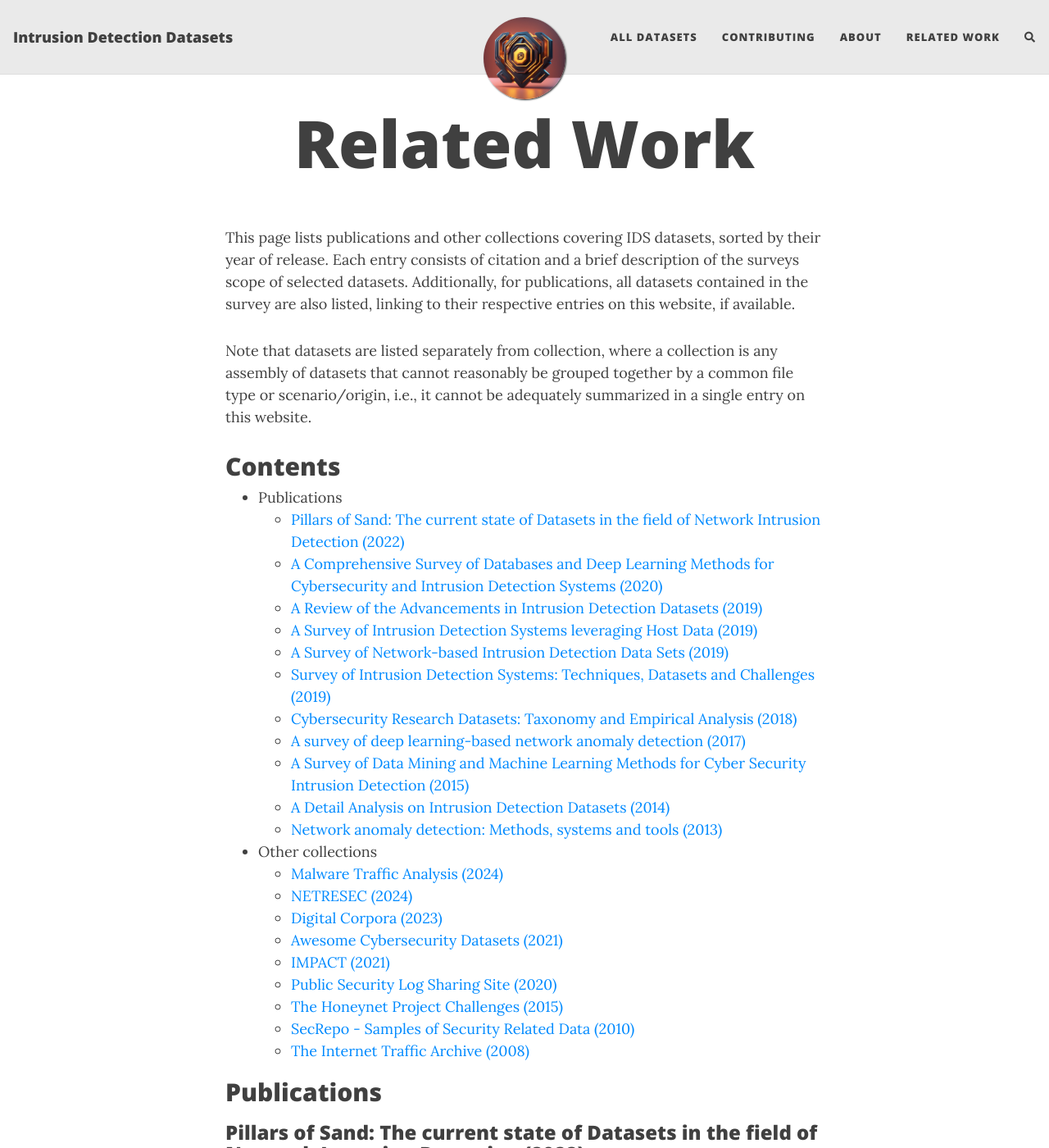
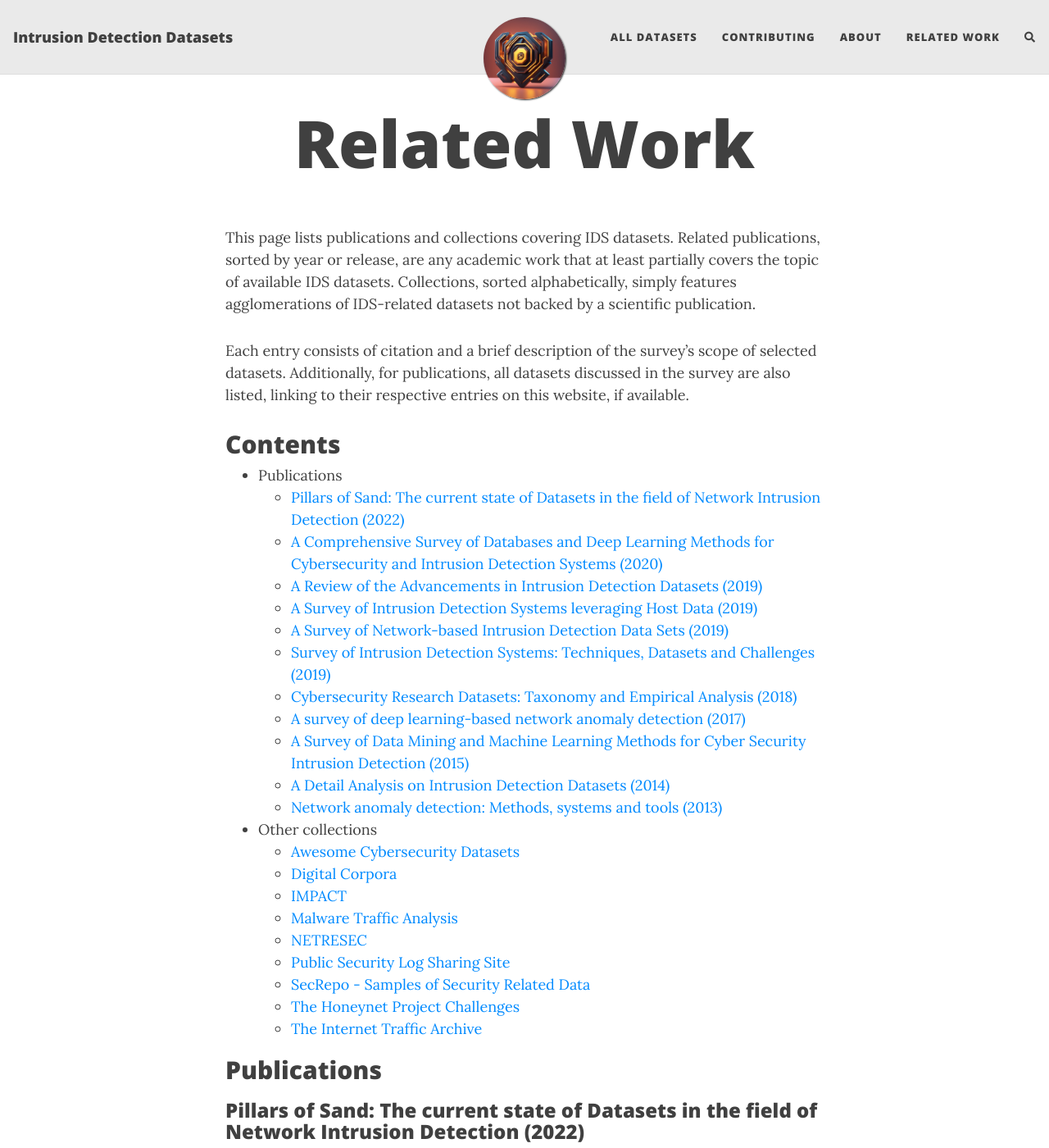
Before and after one commit to fkie-cad/COMIDDS, a Jekyll site: the page built from content/related_work.md, in a window 1280 px wide and 1400 px high. Shown: the whole window at 82% size. Built offline with Jekyll 4.4.1, drawn with Linux system fonts in a browser that asks for light colours; nearby versions of some CDN libraries; comment, search, counter and statistics services are not loaded; some of the changed text lies outside the part shown.

Commit message:
Add requested changes

````diff
--- a/content/related_work.md
+++ b/content/related_work.md
@@ -2,14 +2,12 @@
 title: Related Work
 ---
 
-This page lists publications and other collections covering IDS datasets, sorted by their year of release.
-Each entry consists of citation and a brief description of the surveys scope of selected datasets.
-Additionally, for publications, all datasets contained in the survey are also listed, linking to their respective
-entries on this website, if available.
+This page lists publications and collections covering IDS datasets.
+Related publications, sorted by year or release, are any academic work that at least partially covers the topic of available IDS datasets.
+Collections, sorted alphabetically, simply features agglomerations of IDS-related datasets not backed by a scientific publication.
 
-Note that datasets are listed separately from collection, where a collection is any assembly of datasets that cannot
-reasonably be grouped together by a common file type or scenario/origin, i.e., it cannot be adequately summarized in a
-single entry on this website.
+Each entry consists of citation and a brief description of the survey's scope of selected datasets.
+Additionally, for publications, all datasets discussed in the survey are also listed, linking to their respective entries on this website, if available.
 
 ## Contents
 
@@ -26,15 +24,15 @@
     - [A Detail Analysis on Intrusion Detection Datasets (2014)](#a-detail-analysis-on-intrusion-detection-datasets-2014)
     - [Network anomaly detection: Methods, systems and tools (2013)](#network-anomaly-detection-methods-systems-and-tools-2013)
 - Other collections
-    - [Malware Traffic Analysis (2024)](#malware-traffic-analysis-2024)
-    - [NETRESEC (2024)](#netresec-2024)
-    - [Digital Corpora (2023)](#digital-corpora-2023)
-    - [Awesome Cybersecurity Datasets (2021)](#awesome-cybersecurity-datasets-2021)
-    - [IMPACT (2021)](#impact-2021)
-    - [Public Security Log Sharing Site (2020)](#public-security-log-sharing-site-2010)
-    - [The Honeynet Project Challenges (2015)](#the-honeynet-project-challenges-2015)
-    - [SecRepo - Samples of Security Related Data (2010)](#secrepo---samples-of-security-related-data-2020)
-    - [The Internet Traffic Archive (2008)](#the-internet-traffic-archive-2008)
+    - [Awesome Cybersecurity Datasets](#awesome-cybersecurity-datasets)
+    - [Digital Corpora](#digital-corpora)
+    - [IMPACT](#impact)
+    - [Malware Traffic Analysis](#malware-traffic-analysis)
+    - [NETRESEC](#netresec)
+    - [Public Security Log Sharing Site](#public-security-log-sharing-site)
+    - [SecRepo - Samples of Security Related Data](#secrepo---samples-of-security-related-data)
+    - [The Honeynet Project Challenges](#the-honeynet-project-challenges)
+    - [The Internet Traffic Archive](#the-internet-traffic-archive)
 
 ## Publications
 
@@ -44,12 +42,10 @@
 Gints Engelen, Robert Flood, Lisa Liu, Vera Rimmer, Henry Clausen, David Aspinall, & Wouter Joosen. (2022). Pillars of Sand: The current state of Datasets in the field of Network Intrusion Detection. Zenodo. https://doi.org/10.5281/zenodo.7068716
 ```
 
-An analysis of the five most commonly used datasets for anomaly-based NIDS evaluation, focusing on highlighting flaws
-and errors within these datasets, and discussing the lack of variability in benign and malicious traffic.
+An analysis of the five most commonly used datasets for anomaly-based NIDS evaluation, focusing on highlighting flaws and errors within these datasets, and discussing the lack of variability in benign and malicious traffic.
 They also offer an allegedly improved version of one of the surveyed datasets, CSE-CIC-IDS 2018.
 
 Referenced datasets:
-
 - [CIC-IDS 2017](/intrusion-detection-datasets/content/datasets/cic_ids2017)
 - [CSE-CIC-IDS 2018](/intrusion-detection-datasets/content/datasets/cse_cic_ids2018)
 - [UNSW NB15](/intrusion-detection-datasets/content/datasets/unsw_nb15)
@@ -63,13 +59,10 @@
 ```
 
 This survey focuses on machine learning methods for intrusion detection, especially those based on deep learning.
-Alongside this, the authors present a list of datasets used to benchmark these approaches, which they categorize into
-either host-based (system calls) or network-based (pcaps and NetFlows).
-Each dataset is described in a couple of sentences, with the six most commonly used ones undergoing some more analysis
-regarding properties like feature and sample count or attack types.
+Alongside this, the authors present a list of datasets used to benchmark these approaches, which they categorize into either host-based (system calls) or network-based (pcaps and NetFlows).
+Each dataset is described in a couple of sentences, with the six most commonly used ones undergoing some more analysis regarding properties like feature and sample count or attack types.
 
 Referenced datasets:
-
 - [ASNM CDX](/intrusion-detection-datasets/content/datasets/asnm_datasets)
 - [CDX CTF 2009](/intrusion-detection-datasets/content/datasets/cdx_2009)
 - [CIC-IDS 2017](/intrusion-detection-datasets/content/datasets/cic_ids2017)
@@ -86,11 +79,9 @@
 - [NSL-KDD](/intrusion-detection-datasets/content/datasets/nsl_kdd_dataset)
 - [Twente 2009](/intrusion-detection-datasets/content/datasets/twente_2009)
 - [UNSW NB15](/intrusion-detection-datasets/content/datasets/unsw_nb15)
-- Mentioned, but not further detailed:<br>Metrosec, UNIBS 2009, TUIDS, University of Napoli traffic dataset, CSIC 2010
-  HTTP dataset, UNM system call dataset
+- Mentioned, but not further detailed:<br>Metrosec, UNIBS 2009, TUIDS, University of Napoli traffic dataset, CSIC 2010 HTTP dataset, UNM system call dataset
 
 Referenced collections:
-
 - CAIDA
 - DEFCON CTF Archive
 - MAWILab
@@ -102,15 +93,11 @@
 Thakkar, A., & Lohiya, R. (2020). A review of the advancement in intrusion detection datasets. Procedia Computer Science, 167, 636-645.
 ```
 
-This work focuses only on datasets used for the evaluation of network-based IDSs (mostly anomaly-based), presenting a
-brief overview in the
-form of feature count, attack types and one sentence of description.
-It (very shortly) discusses some methods used in this field and goes into a bit more detail for two of the surveyed
-datasets, CIC IDS 2017 and CSE CIC IDS 2018.
+This work focuses only on datasets used for the evaluation of network-based IDSs (mostly anomaly-based), presenting a brief overview in the form of feature count, attack types and one sentence of description.
+It (very shortly) discusses some methods used in this field and goes into a bit more detail for two of the surveyed datasets, CIC IDS 2017 and CSE CIC IDS 2018.
 Strangely, it also includes some datasets that are not really network-related, like ADFA-LD.
 
 Referenced datasets:
-
 - [ADFA-LD](/intrusion-detection-datasets/content/datasets/adfa_ld), [ADFA-WD](/intrusion-detection-datasets/content/datasets/adfa_wd)
 - [CDX CTF 2009](/intrusion-detection-datasets/content/datasets/cdx_2009)
 - [CIC-IDS 2017](/intrusion-detection-datasets/content/datasets/cic_ids2017)
@@ -124,7 +111,6 @@
 - [Twente 2009](/intrusion-detection-datasets/content/datasets/twente_2009)
 
 Referenced Collections:
-
 - CAIDA
 - DEFCON CTF Archive
 
@@ -134,14 +120,11 @@
 Bridges, R. A., Glass-Vanderlan, T. R., Iannacone, M. D., Vincent, M. S., & Chen, Q. (2019). A survey of intrusion detection systems leveraging host data. ACM Computing Surveys (CSUR), 52(6), 1-35.
 ```
 
-This survey focuses on host based IDSs designed to detect attacks on enterprise networks, dividing them into categories
-based on their approach.
-In addition to this, it provides an overview of several existing datasets and collections of datasets to "accommodate
-current researchers", describing each of them briefly.
+This survey focuses on host based IDSs designed to detect attacks on enterprise networks, dividing them into categories based on their approach.
+In addition to this, it provides an overview of several existing datasets and collections of datasets to "accommodate current researchers", describing each of them briefly.
 Surprisingly, it also features datasets like KDD and NSL KDD, which positively do not feature any host data.
 
 Referenced datasets:
-
 - Active DNS Project
 - [ADFA-LD](/intrusion-detection-datasets/content/datasets/adfa_ld), [ADFA-WD](/intrusion-detection-datasets/content/datasets/adfa_wd)
 - [Comprehensive Multi-Source Cybersecurity Events](/intrusion-detection-datasets/content/datasets/comp_multi_source_cybersec_events)
@@ -159,7 +142,6 @@
 - Vast Challenge 2013
 
 Referenced collections:
-
 - CAIDA
 - [Digital Corpora Database](#digital-corpora-2023)
 - [IMPACT](#impact-2021)
@@ -175,12 +157,10 @@
 ```
 
 This survey focuses on datasets used for the evaluation of anomaly-based.
-It does so by first defining 15 different properties to describe, such as year of creation, format, duration, or type of
-network, and then applying this methodology to 32 network datasets, along with a short description for each one.
+It does so by first defining 15 different properties to describe, such as year of creation, format, duration, or type of network, and then applying this methodology to 32 network datasets, along with a short description for each one.
 Additionally, several existing collections of datasets are listed.
 
 Referenced datasets:
-
 - AWID
 - Booters Dataset
 - ISCX Botnet 2014
@@ -215,7 +195,6 @@
 - [UNSW-NB15](/intrusion-detection-datasets/content/datasets/unsw_nb15)
 
 Referenced collections:
-
 - AZSecure
 - CAIDA
 - Contagiodump
@@ -242,11 +221,9 @@
 Khraisat, A., Gondal, I., Vamplew, P., & Kamruzzaman, J. (2019). Survey of intrusion detection systems: techniques, datasets and challenges. Cybersecurity, 2(1), 1-22.
 ```
 
-Mainly focuses on commonly used detection methodology (especially anomaly-based), but also shortly describes eight
-datasets commonly used to evaluate these approaches.
+Mainly focuses on commonly used detection methodology (especially anomaly-based), but also shortly describes eight datasets commonly used to evaluate these approaches.
 
 Referenced datasets:
-
 - [ADFA-LD](/intrusion-detection-datasets/content/datasets/adfa_ld), [ADFA-WD](/intrusion-detection-datasets/content/datasets/adfa_wd)
 - [CIC IDS 2017](/intrusion-detection-datasets/content/datasets/cic_ids_2017)
 - [DARPA'98 Intrusion Detection Program](/intrusion-detection-datasets/content/datasets/darpa98)
@@ -256,7 +233,6 @@
 - UNIBS
 
 Referenced collections:
-
 - CAIDA
 
 ### Cybersecurity Research Datasets: Taxonomy and Empirical Analysis (2018)
@@ -265,10 +241,8 @@
 Zheng, M., Robbins, H., Chai, Z., Thapa, P., & Moore, T. (2018). Cybersecurity research datasets: taxonomy and empirical analysis. In 11th USENIX Workshop on Cyber Security Experimentation and Test (CSET 18).
 ```
 
-Tries to construct a taxonomy of the types of created and shared cybersecurity data(sets) by inspecting 965 related
-papers.
-Does not provide an actual list, rather aims to describe general observations, like the fact that only 6% of the
-surveyed papers created a dataset *and* made it publicly available.
+Tries to construct a taxonomy of the types of created and shared cybersecurity data(sets) by inspecting 965 related papers.
+Does not provide an actual list, rather aims to describe general observations, like the fact that only 6% of the surveyed papers created a dataset *and* made it publicly available.
 
 ### A survey of deep learning-based network anomaly detection (2017)
 
@@ -281,7 +255,6 @@
 Weirdly, the two chosen datasets are quite out-of-date for a survey that has been published in 2017.
 
 Referenced datasets:
-
 - [KDD Cup 1999](/intrusion-detection-datasets/content/datasets/kdd_cup_1999)
 - [NSL-KDD](/intrusion-detection-datasets/content/datasets/nsl_kdd_dataset)
 
@@ -292,11 +265,9 @@
 ```
 
 This survey only considers machine learning and datamining (i.e., anomaly-based) approaches and what they entail.
-Given the relative recency of this work, the choice of described datasets, which were pretty much deprecated at the time
-of writing, is surprising.
+Given the relative recency of this work, the choice of described datasets, which were pretty much deprecated at the time of writing, is surprising.
 
 Referenced datasets:
-
 - [DARPA'98 Intrusion Detection Program](/intrusion-detection-datasets/content/datasets/darpa98)
 - DARPA 1999
 - [KDD Cup 1999](/intrusion-detection-datasets/content/datasets/kdd_cup_1999)
@@ -307,11 +278,9 @@
 Sahu, S. K., Sarangi, S., & Jena, S. K. (2014, February). A detail analysis on intrusion detection datasets. In 2014 ieee international advance computing conference (IACC) (pp. 1348-1353). IEEE.
 ```
 
-This paper shortly analyzed three papers the authors deem suitable to test their novel preprocessing techniques,
-which are supposed to improve the performance of various data mining algorithms.
+This paper shortly analyzed three papers the authors deem suitable to test their novel preprocessing techniques, which are supposed to improve the performance of various data mining algorithms.
 
 Referenced datasets:
-
 - GURE-KDD
 - [KDD Cup 1999](/intrusion-detection-datasets/content/datasets/kdd_cup_1999)
 - [NSL-KDD](/intrusion-detection-datasets/content/datasets/nsl_kdd_dataset)
@@ -322,13 +291,10 @@
 Bhuyan, M. H., Bhattacharyya, D. K., & Kalita, J. K. (2013). Network anomaly detection: methods, systems and tools. Ieee communications surveys & tutorials, 16(1), 303-336.
 ```
 
-This survey mainly focuses on different approaches towards network anomaly detection, encountered attacks, patterns,
-etc.
-Datasets that are suitable for this purpose are mentioned as a secondary talking point, and described only in
-brief.
+This survey mainly focuses on different approaches towards network anomaly detection, encountered attacks, patterns, etc.
+Datasets that are suitable for this purpose are mentioned as a secondary talking point, and described only in brief.
 
 Referenced datasets:
-
 - [DARPA'98 Intrusion Detection Program](/intrusion-detection-datasets/content/datasets/darpa98)
 - [ISCX IDS 2012](/intrusion-detection-datasets/content/datasets/iscx_ids_2012)
 - Lawrence Berkeley National Laboratory Traces
@@ -337,7 +303,6 @@
 - TUIDS
 
 Referenced collections:
-
 - CAIDA
 - DEFCON CTF archive
 
@@ -345,19 +310,17 @@
 
 `Last updated` refers to the last time a new entry was added to the collection.
 
-### Malware Traffic Analysis (2024)
+### Malware Traffic Analysis
 
 ```
-https://www.netresec.com/?page=PcapFiles
+https://www.malware-traffic-analysis.net/
 (accessed 19.02.2024, last updated 14.02.2024)
 ```
 
-Various pcaps and malware samples stemming from individual campaigns or attack instances, but without any overall
-categorization or even overview.
-They are available as blog posts named something like "DarkGate activity" or "GootLoader Infection", which each one
-listing some references and download links to any relevant files.
+Various pcaps and malware samples stemming from individual campaigns or attack instances, but without any overall categorization or even overview.
+They are available as blog posts named something like "DarkGate activity" or "GootLoader Infection", which each one listing some references and download links to any relevant files.
 
-### NETRESEC (2024)
+### NETRESEC
 
 ```
 https://www.netresec.com/?page=PcapFiles
@@ -365,10 +328,9 @@
 ```
 
 A large collection of pcap files and other repositories which are hosting pcaps themselves.
-They are categorized into CDX, Malware Traffic, Network Forensics, SCADA/ICS, CTF, Packet Injection/Man-on-the-Side, and
-Uncategorized.
+They are categorized into CDX, Malware Traffic, Network Forensics, SCADA/ICS, CTF, Packet Injection/Man-on-the-Side, and Uncategorized.
 
-### Digital Corpora (2023)
+### Digital Corpora
 
 ```
 https://digitalcorpora.org/
@@ -379,34 +341,29 @@
 It consists of various disk images, memory dumps and pcaps, as well as a bunch of benign and malicious files.
 It does not seem to contain actual log data.
 
-### Awesome Cybersecurity Datasets (2021)
+### Awesome Cybersecurity Datasets
 
 ```
 https://github.com/shramos/Awesome-Cybersecurity-Datasets
 (accessed 18.02.2024, last updated 23.01.2021)
 ```
 
-A "curated" personal collection of various cybersecurity-related datasets or collections, grouped into several
-categories such as "Network", "Software" or "Fraud".
-Each entry is described in only one or two sentences, and most datasets are not, or only partially, suitable for IDS
-research.
+A "curated" personal collection of various cybersecurity-related datasets or collections, grouped into several categories such as "Network", "Software" or "Fraud".
+Each entry is described in only one or two sentences, and most datasets are not, or only partially, suitable for IDS research.
 The list is somewhat deprecated and does especially lack meaningful host-based datasets.
 
-### IMPACT (2021)
+### IMPACT
 
 ```
 https://www.impactcybertrust.org/search
 (accessed 19.02.2024, last updated 13.07.2021)
 ```
 
-The "Information Marketplace for Policy and Analysis of Cyber-Risk and Trust" (IMPACT, formerly PREDICT), maintained by
-the US Department of Homeland Security, contains 70 datasets.
-These are for the most part made up of network related files (pcaps and DNS logs) from a wide variety of scenarios (CTF
-events, IoT, corpo networks, etc.), as well as some miscellaneous things like network shapefiles.
-55 of these datasets were created by IMPACT, 15 are external (mostly CAIDA). Many datasets require prior authorization
-to access them.
+The "Information Marketplace for Policy and Analysis of Cyber-Risk and Trust" (IMPACT, formerly PREDICT), maintained by the US Department of Homeland Security, contains 70 datasets.
+These are for the most part made up of network related files (pcaps and DNS logs) from a wide variety of scenarios (CTF events, IoT, corpo networks, etc.), as well as some miscellaneous things like network shapefiles.
+55 of these datasets were created by IMPACT, 15 are external (mostly CAIDA). Many datasets require prior authorization to access them.
 
-### SecRepo - Samples of Security Related Data (2020)
+### SecRepo - Samples of Security Related Data
 
 ```
 https://www.secrepo.com/
@@ -414,11 +371,10 @@
 ```
 
 An individuals effort to "keep a somewhat curated list of Security related data I've found, created, or was pointed to".
-It contains several entries of the authors own creation, some of which are described in a bit more detail, as well as
-121 "3rd party" entries from a broad range of topics, each described in a single sentence.
+It contains several entries of the authors own creation, some of which are described in a bit more detail, as well as 121 "3rd party" entries from a broad range of topics, each described in a single sentence.
 Some of them are usable for IDS related purposes.
 
-### The Honeynet Project Challenges (2015)
+### The Honeynet Project Challenges
 
 ```
 https://www.honeynet.org/challenges/
@@ -428,24 +384,22 @@
 A collection of 14 forensic challenges related to pcaps, malware and log files.
 However, most resources, except for the two newest challenges, are no longer available.
 
-### Public Security Log Sharing Site (2010)
+### Public Security Log Sharing Site
 
 ```
 https://log-sharing.dreamhosters.com/
 (accessed 18.02.2024, last updated 11.08.2010)
 ```
 
-A collection which started as an effort to collect various log samples, but seems to have been discontinued after
-operating for about one year.
+A collection which started as an effort to collect various log samples, but seems to have been discontinued after operating for about one year.
 Currently, it consists of nine entries containing Linux syslogs, firewall logs, apache logs, and web proxy logs.
 
-### The Internet Traffic Archive (2008)
+### The Internet Traffic Archive
 
 ```
 https://ita.ee.lbl.gov/
 (accessed 18.02.2024, last updated 09.04.2010)
 ```
 
-An archive hosting 16 different network data from various sources, such as WWW servers, web clients, and some custom
-networks.
+An archive hosting 16 different network data from various sources, such as WWW servers, web clients, and some custom networks.
 Most data is in the form of traces, some include http logs or traceroute measurements.
````
Also changed, not shown: _posts/2024-02-21-related-work.md (+5 -5 lines).
